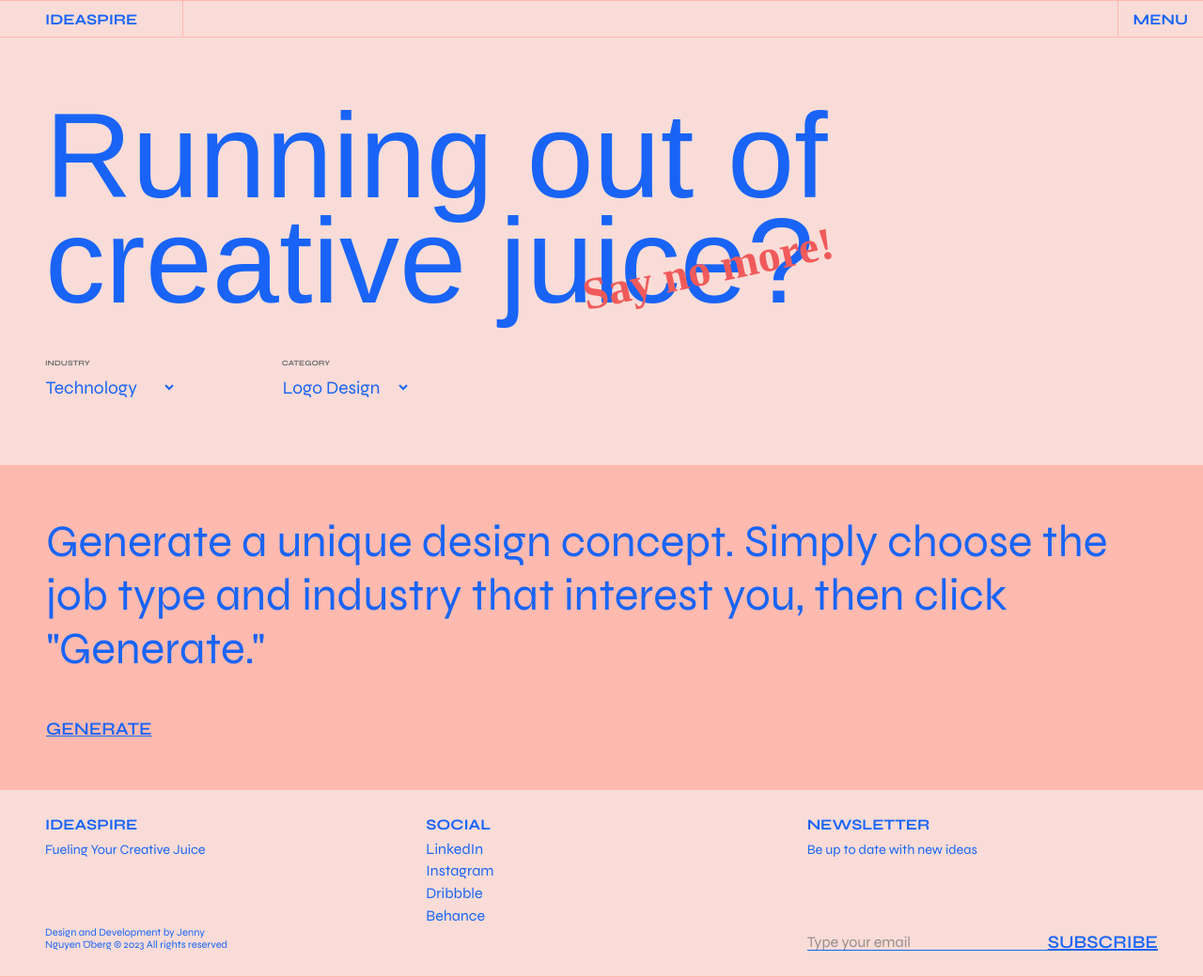
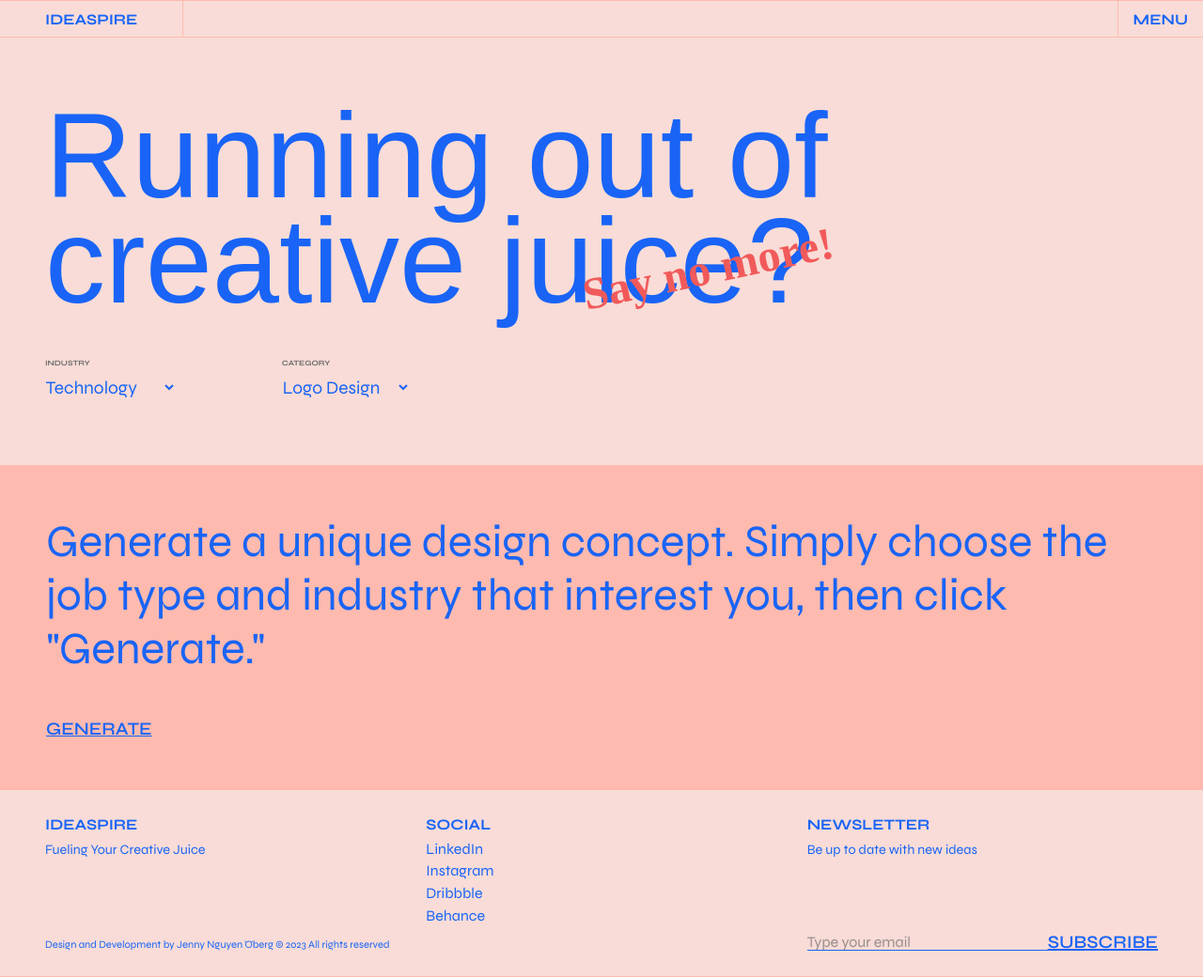
Before and after one commit to jennynguyenoberg/creative-brief-generator, a Next.js app: page / in a window 1280 px wide. Shown: the whole page at 94% size. Built offline with nearby package versions, Linux system fonts and the light colour scheme; a web font is replaced by a local one.

Commit message:
Footer fix

```diff
--- a/src/app/components/Footer/footer.module.css
+++ b/src/app/components/Footer/footer.module.css
@@ -20,7 +20,6 @@
 
 .leftColumn > div:nth-child(2) {
   font-size: 0.7rem;
-  width: 55%;
 }
 
 ul.social {
```
